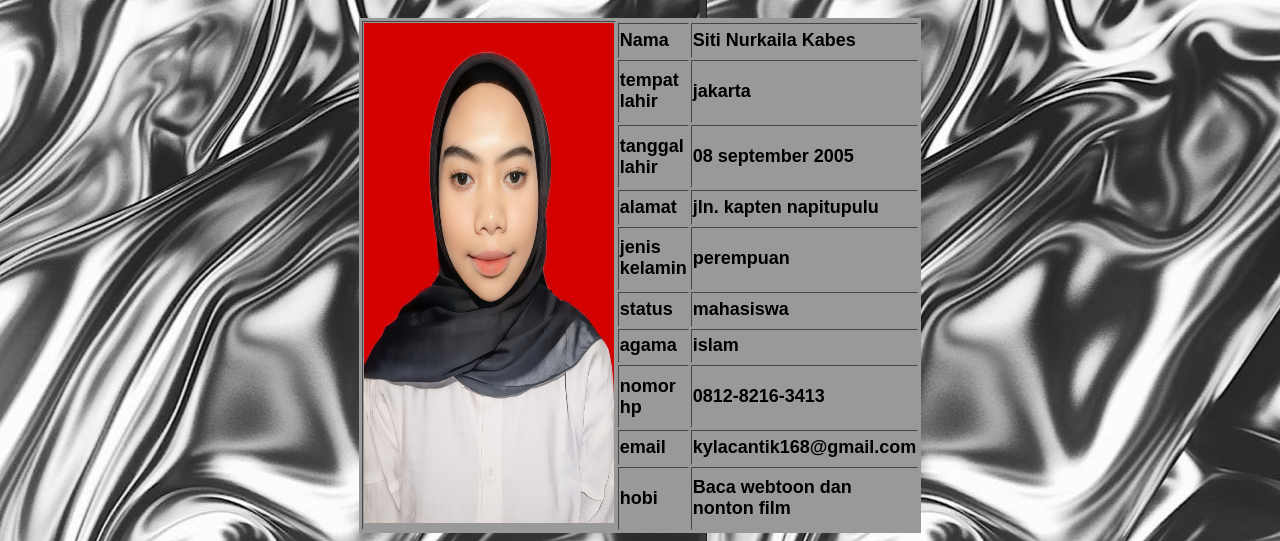
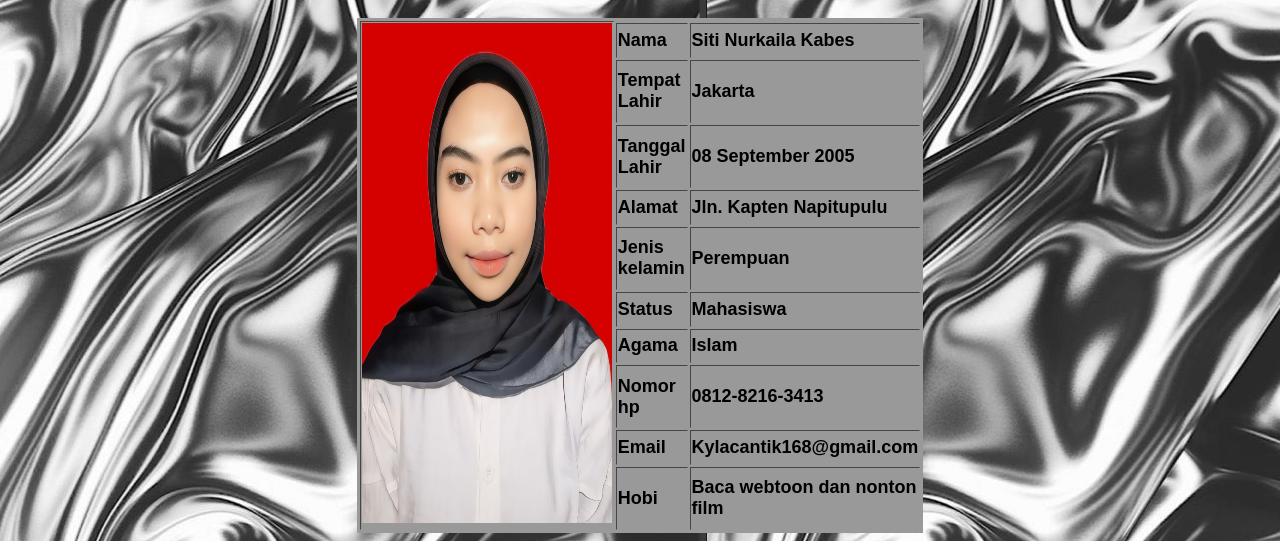
Before and after one commit to nicokyla/Sitinurkailakabes.github.io, a plain HTML site: page Profil.html in a window 1280 px wide. Shown: the part 262-803 px from the top of the page. Drawn offline with Linux system fonts and the light colour scheme.

Commit message:
baru lagi

```diff
--- a/Profil.html
+++ b/Profil.html
@@ -30,39 +30,39 @@
             <td>Siti Nurkaila Kabes</td>
         </tr>
         <tr>
-            <td>tempat lahir</td>
-            <td>jakarta</td>
+            <td>Tempat Lahir</td>
+            <td>Jakarta</td>
         </tr>
         <tr>
-            <td>tanggal lahir</td>
-            <td>08 september 2005</td>
+            <td>Tanggal Lahir</td>
+            <td>08 September 2005</td>
         </tr>
         <tr>
-            <td>alamat</td>
-            <td>jln. kapten napitupulu</td>
+            <td>Alamat</td>
+            <td>Jln. Kapten Napitupulu</td>
         </tr>
         <tr>
-            <td>jenis kelamin</td>
-            <td>perempuan</td>
+            <td>Jenis kelamin</td>
+            <td>Perempuan</td>
         </tr>
         <tr>
-            <td>status</td>
-            <td>mahasiswa</td>
+            <td>Status</td>
+            <td>Mahasiswa</td>
         </tr>
         <tr>
-            <td>agama</td>
-            <td>islam</td>
+            <td>Agama</td>
+            <td>Islam</td>
         </tr>
         <tr>
-            <td>nomor hp</td>
+            <td>Nomor hp</td>
             <td>0812-8216-3413</td>
         </tr>
         <tr>
-            <td>email</td>
-            <td>kylacantik168@gmail.com</td>
+            <td>Email</td>
+            <td>Kylacantik168@gmail.com</td>
         </tr>
         <tr>
-            <td>hobi</td>
+            <td>Hobi</td>
             <td>Baca webtoon dan nonton film  </td>
         </tr>
         </table>
--- a/testes.css
+++ b/testes.css
@@ -91,7 +91,7 @@ background-color: #343534;
     background: #f5f5f5;
     font-weight: bold;
     width: 30%;
-     background-color: #999;
+    background-color: #999;
     border: 1px solid #999;
 }
 
@@ -147,7 +147,7 @@ h3 {
     padding: 20px;
     box-shadow: 0 10px 40px white;
     margin: 20px auto;
-    max-width: 800px;
+    max-width: 1500px;
     text-align: center;
 }
 
@@ -282,7 +282,7 @@ h3 {
     box-shadow: 0 10px 20px white;
     transition: transform 0.3s;
     width: 100%;
-    max-width: 600px;
+    max-width: 1021px;
 }
 
 header {
```
Also changed, not shown: Galeri.html (+0 -9 lines).
